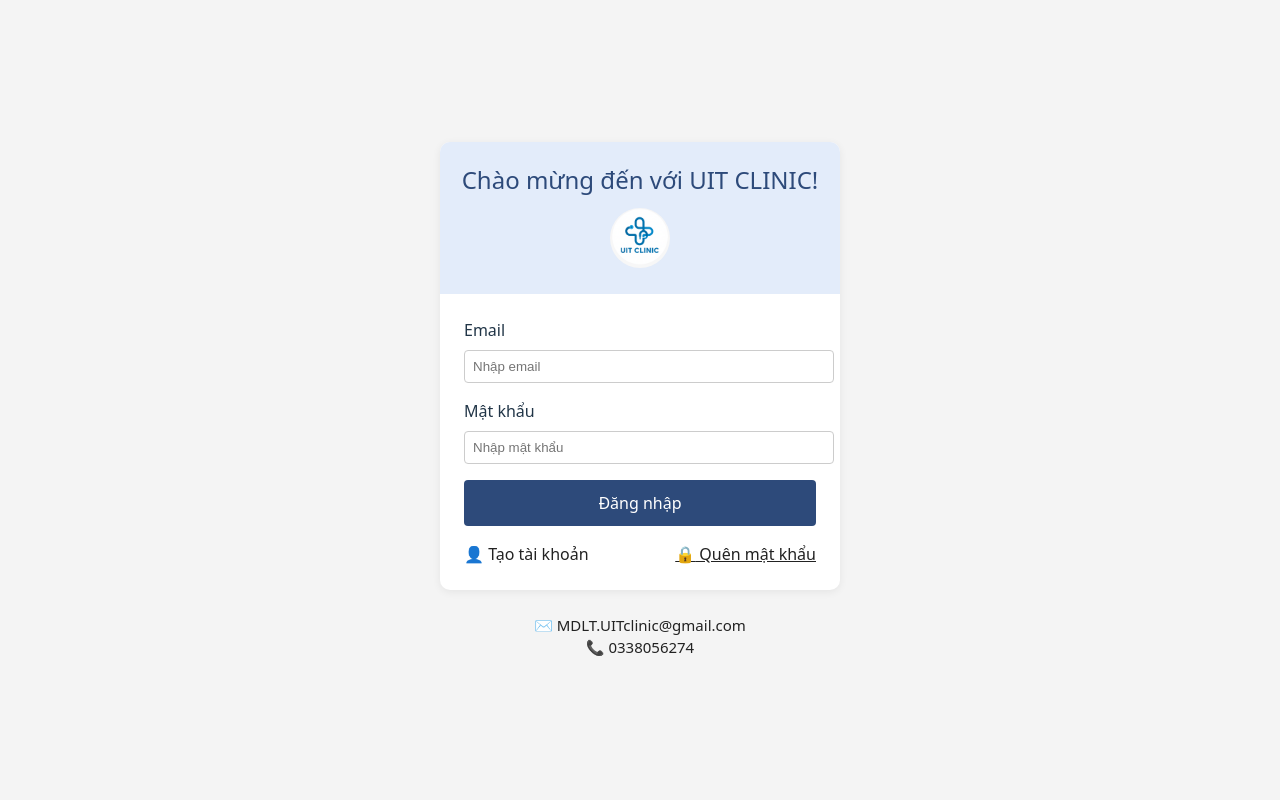
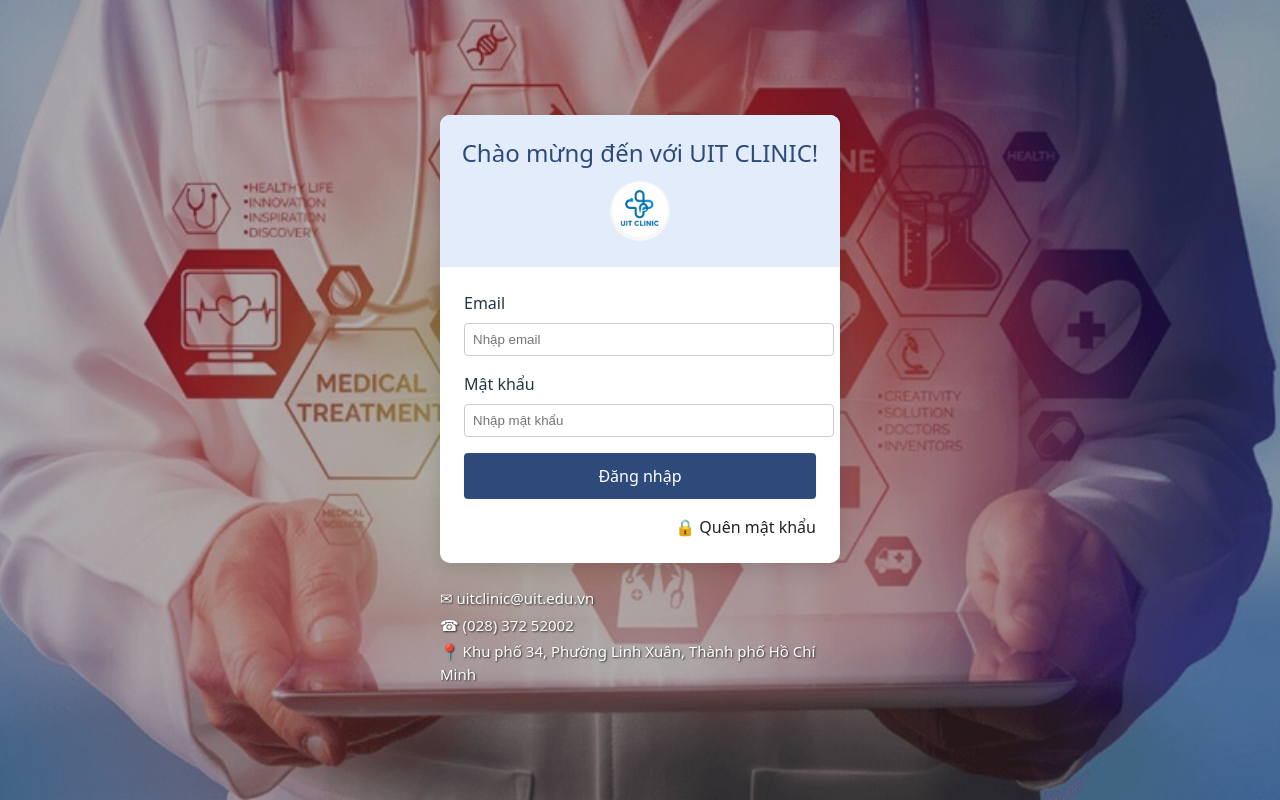
Before and after one commit to tolinh91/UITClinic, a React (Vite) app in the folder frontend/phongmach/: page / in a window 1280 px wide. Built offline with nearby package versions, Linux system fonts and the light colour scheme.

Commit message:
add background Login and Forgot Password

```diff
--- a/frontend/phongmach/src/pages/Login/Login.tsx
+++ b/frontend/phongmach/src/pages/Login/Login.tsx
@@ -2,6 +2,7 @@
 import { useState } from 'react';
 import { Link, useNavigate } from 'react-router-dom';
 import appIcon from '../../assets/appicon.png';
+import loginBackground from '../../assets/login-background.jpg';
 
 function Login() {
   const [email, setEmail] = useState('');
@@ -25,8 +26,39 @@
   };
 
   return (
-    <div style={{ minHeight: '100vh', width: '100vw', display: 'flex', flexDirection: 'column', justifyContent: 'center', alignItems: 'center', background: '#f4f4f4' }}>
-      <div style={{ width: 400, background: '#fff', borderRadius: 10, boxShadow: '0 2px 8px #0001' }}>
+    <div style={{
+      minHeight: '100vh',
+      width: '100vw',
+      display: 'flex',
+      flexDirection: 'column',
+      justifyContent: 'center',
+      alignItems: 'center',
+      // Sử dụng ảnh login-background.jpg làm hình nền
+      backgroundImage: `url(${loginBackground})`,
+      backgroundSize: 'cover',
+      backgroundPosition: 'center',
+      backgroundRepeat: 'no-repeat',
+      position: 'relative'
+    }}>
+      {/* Overlay để làm mờ background nếu cần */}
+      <div style={{
+        position: 'absolute',
+        top: 0,
+        left: 0,
+        right: 0,
+        bottom: 0,
+        backgroundColor: 'rgba(0, 0, 0, 0.3)',
+        zIndex: 1
+      }}></div>
+
+      <div style={{
+        width: 400,
+        background: '#fff',
+        borderRadius: 10,
+        boxShadow: '0 4px 20px rgba(0, 0, 0, 0.15)',
+        position: 'relative',
+        zIndex: 2
+      }}>
         <div style={{ background: '#e3ecfa', borderTopLeftRadius: 10, borderTopRightRadius: 10, padding: 20, textAlign: 'center' }}>
           <h2 style={{ margin: 0, color: '#2d4a7a', fontWeight: 400 }}>Chào mừng đến với UIT CLINIC!</h2>
           <img src={appIcon} alt="logo" style={{ width: 60, marginTop: 10, borderRadius: '50%', objectFit: 'cover', aspectRatio: '1/1', background: '#fff' }} />
@@ -39,19 +71,30 @@
           {error && <div style={{ color: 'red', marginBottom: 12 }}>{error}</div>}
           {success && <div style={{ color: 'green', marginBottom: 12, fontWeight: 500 }}>Đăng nhập thành công</div>}
           <button type="submit" style={{ width: '100%', background: '#2d4a7a', color: '#fff', border: 'none', borderRadius: 4, padding: 12, fontWeight: 500, fontSize: 16, cursor: 'pointer' }}>Đăng nhập</button>
-          <div style={{ display: 'flex', justifyContent: 'space-between', marginTop: 16 }}>
-            <Link to="/register" style={{ textDecoration: 'none', color: '#222', fontWeight: 500 }}> <span role="img" aria-label="user">👤</span> Tạo tài khoản</Link>
+          <div style={{ display: 'flex', justifyContent: 'flex-end', marginTop: 16 }}>
+            {/* <Link to="/register" style={{ textDecoration: 'none', color: '#222', fontWeight: 500 }}> <span role="img" aria-label="user">👤</span> Tạo tài khoản</Link> */}
             <span>
-              <Link to="/profile/searchpass1" style={{ textDecoration: 'underline', color: '#222', fontWeight: 500 }}>
+              <Link to="/profile/searchpass1" style={{ textDecoration: 'none', color: '#222', fontWeight: 500 }}>
                 <span role="img" aria-label="lock">🔒</span> Quên mật khẩu
               </Link>
             </span>
           </div>
         </form>
       </div>
-      <div style={{ marginTop: 24, color: '#222', fontSize: 15, textAlign: 'center' }}>
-        <div><span role="img" aria-label="mail">✉️</span> MDLT.UITclinic@gmail.com</div>
-        <div><span role="img" aria-label="phone">📞</span> 0338056274</div>
+      <div style={{
+        marginTop: 24,
+        color: '#fff',
+        fontSize: 15,
+        textAlign: 'left',
+        textShadow: '1px 1px 2px rgba(0, 0, 0, 0.7)',
+        position: 'relative',
+        zIndex: 2,
+        width: 400,
+        paddingLeft: 0
+      }}>
+        <div style={{ marginBottom: 4 }}><span style={{ color: '#fff' }}>✉</span> uitclinic@uit.edu.vn</div>
+        <div style={{ marginBottom: 4 }}><span style={{ color: '#fff' }}>☎</span> (028) 372 52002 </div>
+        <div><span style={{ color: '#fff' }}>📍</span> Khu phố 34, Phường Linh Xuân, Thành phố Hồ Chí Minh</div>
       </div>
     </div>
   );
--- a/frontend/phongmach/src/pages/Profile/SearchPass1.tsx
+++ b/frontend/phongmach/src/pages/Profile/SearchPass1.tsx
@@ -1,6 +1,7 @@
 import React, { useState } from 'react';
 import { useNavigate } from 'react-router-dom';
 import appIcon from '../../assets/appicon.png';
+import forgotPasswordImage from '../../assets/forgot-password.jpg';
 
 const SearchPass1: React.FC = () => {
   const [email, setEmail] = useState('');
@@ -20,22 +21,59 @@
 
   return (
     <div
-
-      style={
-         { minHeight: '100vh', width: '100vw', display: 'flex', flexDirection: 'column', justifyContent: 'center', alignItems: 'center', background: '#f5f6fa' }
-
-    }
+      style={{
+        minHeight: '100vh',
+        width: '100vw',
+        display: 'flex',
+        justifyContent: 'center',
+        alignItems: 'center',
+        background: '#f5f6fa',
+        padding: '20px'
+      }}
     >
       <div
         style={{
-          width: 400,
+          display: 'flex',
+          width: '800px',
+          height: '500px',
           background: '#fff',
           borderRadius: 10,
-          boxShadow: '0 2px 8px #0001',
-          paddingBottom: 24,
+          boxShadow: '0 4px 20px rgba(0, 0, 0, 0.15)',
+          overflow: 'hidden'
         }}
       >
-        <div style={{ display: 'flex', alignItems: 'center', background: '#dbe6f7', borderTopLeftRadius: 10, borderTopRightRadius: 10, padding: '0', justifyContent: 'space-between', height: 80 }}>
+        {/* Left side - Image */}
+        <div
+          style={{
+            flex: 1,
+            display: 'flex',
+            alignItems: 'center',
+            justifyContent: 'center',
+            backgroundColor: '#f8f9fa',
+            padding: '40px'
+          }}
+        >
+          <img
+            src={forgotPasswordImage}
+            alt="Forgot Password"
+            style={{
+              maxWidth: '80%',
+              maxHeight: '80%',
+              objectFit: 'contain',
+              borderRadius: '8px'
+            }}
+          />
+        </div>
+
+        {/* Right side - Form */}
+        <div
+          style={{
+            flex: 1,
+            display: 'flex',
+            flexDirection: 'column'
+          }}
+        >
+          <div style={{ display: 'flex', alignItems: 'center', background: '#dbe6f7', padding: '0', justifyContent: 'space-between', height: 80 }}>
             <div style={{ flex: 1, display: 'flex', flexDirection: 'column', justifyContent: 'center', alignItems: 'center', height: '100%' }}>
               <div style={{ fontSize: 22, color: '#2a5ca4', fontWeight: 500, marginTop: 16 }}>Quên mật khẩu</div>
               <div style={{ display: 'flex', alignItems: 'center', marginTop: 8 }}>
@@ -50,7 +88,7 @@
               <img src={appIcon} alt="logo" style={{ width: 60, borderRadius: '50%', background: '#fff', objectFit: 'cover', aspectRatio: '1/1' }} />
             </div>
           </div>
-        <form style={{ padding: '32px 32px 0 32px' }} onSubmit={handleSubmit}>
+          <form style={{ padding: '32px 32px 0 32px', flex: 1, display: 'flex', flexDirection: 'column' }} onSubmit={handleSubmit}>
             <div style={{ marginBottom: 18 }}>
               <label style={{ fontWeight: 500 }}>User ID</label>
               <input type="text" value={userId} onChange={e => setUserId(e.target.value)} placeholder="Điền tên đăng nhập." style={{ width: '100%', marginTop: 8, padding: 10, borderRadius: 6, border: 'none', background: '#e0ecf7', fontSize: 16, color: '#888' }} />
@@ -60,12 +98,17 @@
               <input type="email" value={email} onChange={e => setEmail(e.target.value)} placeholder="Điền email đã đăng kí." style={{ width: '100%', marginTop: 8, padding: 10, borderRadius: 6, border: 'none', background: '#e0ecf7', fontSize: 16, color: '#888' }} />
             </div>
             {error && <div style={{ color: 'red', marginBottom: 12, fontWeight: 500 }}>{error}</div>}
+            <div style={{ marginTop: 'auto' }}>
               <button type="submit" style={{ width: '100%', background: '#2a5ca4', color: '#fff', border: 'none', borderRadius: 6, padding: '12px 0', fontWeight: 500, fontSize: 18, cursor: 'pointer', marginBottom: 12 }}>Gửi mã xác nhận</button>
               <button type="button" style={{ width: '100%', background: '#aaa', color: '#fff', border: 'none', borderRadius: 6, padding: '12px 0', fontWeight: 500, fontSize: 18, cursor: 'pointer' }} onClick={() => navigate('/login')}>Quay lại</button>
+            </div>
           </form>
-        <div style={{ textAlign: 'center', marginTop: 32, color: '#222', fontSize: 15 }}>
-          <span style={{ marginRight: 16 }}><span role="img" aria-label="mail">✉️</span> UITclinic@gmail.com</span>
-          <span><span role="img" aria-label="phone">📞</span> 0338056274</span>
+          <div style={{ textAlign: 'center', padding: '16px 32px 24px', color: '#222', fontSize: 12 }}>
+            <div>
+              <span style={{ marginRight: 16 }}><span role="img" aria-label="mail">✉️</span> uitclinic@uit.edu.vn</span>
+              <span><span role="img" aria-label="phone">📞</span> (028) 372 52002</span>
+            </div>
+          </div>
         </div>
       </div>
     </div>
--- a/frontend/phongmach/src/pages/Profile/SearchPass2.tsx
+++ b/frontend/phongmach/src/pages/Profile/SearchPass2.tsx
@@ -1,6 +1,7 @@
 import React, { useState } from 'react';
 import { useNavigate } from 'react-router-dom';
 import appIcon from '../../assets/appicon.png';
+import forgotPasswordImage from '../../assets/forgot-password.jpg';
 
 const SearchPass2: React.FC = () => {
   const [otp, setOtp] = useState(['', '', '', '', '', '']);
@@ -22,18 +23,69 @@
 
   const handleSubmit = (e: React.FormEvent) => {
     e.preventDefault();
-    if (otp.join('') === '123456') {
+    if (otp.join('') === '000000') {
       setError('');
-      // Next step here
+      navigate('/profile/searchpass3');
     } else {
       setError('Mã xác nhận không đúng');
     }
   };
 
   return (
-    <div style={{ minHeight: '100vh', width: '100vw', display: 'flex', flexDirection: 'column', justifyContent: 'center', alignItems: 'center', background: '#f5f6fa' }}>
-      <div style={{ width: 400, background: '#fff', borderRadius: 10, boxShadow: '0 2px 8px #0001', paddingBottom: 24 }}>
-        <div style={{ display: 'flex', alignItems: 'center', background: '#dbe6f7', borderTopLeftRadius: 10, borderTopRightRadius: 10, padding: '0', justifyContent: 'space-between', height: 80 }}>
+    <div
+      style={{
+        minHeight: '100vh',
+        width: '100vw',
+        display: 'flex',
+        justifyContent: 'center',
+        alignItems: 'center',
+        background: '#f5f6fa',
+        padding: '20px'
+      }}
+    >
+      <div
+        style={{
+          display: 'flex',
+          width: '800px',
+          height: '500px',
+          background: '#fff',
+          borderRadius: 10,
+          boxShadow: '0 4px 20px rgba(0, 0, 0, 0.15)',
+          overflow: 'hidden'
+        }}
+      >
+        {/* Left side - Image */}
+        <div
+          style={{
+            flex: 1,
+            display: 'flex',
+            alignItems: 'center',
+            justifyContent: 'center',
+            backgroundColor: '#f8f9fa',
+            padding: '40px'
+          }}
+        >
+          <img
+            src={forgotPasswordImage}
+            alt="Forgot Password"
+            style={{
+              maxWidth: '80%',
+              maxHeight: '80%',
+              objectFit: 'contain',
+              borderRadius: '8px'
+            }}
+          />
+        </div>
+
+        {/* Right side - Form */}
+        <div
+          style={{
+            flex: 1,
+            display: 'flex',
+            flexDirection: 'column'
+          }}
+        >
+          <div style={{ display: 'flex', alignItems: 'center', background: '#dbe6f7', padding: '0', justifyContent: 'space-between', height: 80 }}>
             <div style={{ flex: 1, display: 'flex', flexDirection: 'column', justifyContent: 'center', alignItems: 'center', height: '100%' }}>
               <div style={{ fontSize: 22, color: '#2a5ca4', fontWeight: 500, marginTop: 16 }}>Quên mật khẩu</div>
               <div style={{ display: 'flex', alignItems: 'center', marginTop: 8 }}>
@@ -48,14 +100,14 @@
               <img src={appIcon} alt="logo" style={{ width: 60, borderRadius: '50%', background: '#fff', objectFit: 'cover', aspectRatio: '1/1' }} />
             </div>
           </div>
-        <div style={{ padding: '32px 32px 0 32px' }}>
+          <div style={{ padding: '32px 32px 0 32px', flex: 1, display: 'flex', flexDirection: 'column' }}>
             <div style={{ background: '#eaf7e7', color: '#222', borderRadius: 6, padding: '12px 0', textAlign: 'center', fontSize: 18, marginBottom: 18 }}>
               Mã xác nhận đã được gửi đến email của bạn.<br />Vui lòng kiểm tra hộp thư.
             </div>
             <div style={{ textAlign: 'center', color: '#444', fontSize: 17, marginBottom: 18 }}>
               Vui lòng nhập mã xác nhận gồm 6 chữ số đã<br />được gửi đến email của bạn
             </div>
-          <form onSubmit={handleSubmit}>
+            <form onSubmit={handleSubmit} style={{ flex: 1, display: 'flex', flexDirection: 'column' }}>
               <div style={{ display: 'flex', justifyContent: 'center', gap: 12, marginBottom: 18 }}>
                 {otp.map((v, i) => (
                   <input
@@ -73,13 +125,18 @@
                 Không nhận được mã? <span style={{ color: '#2176c1', cursor: 'pointer', textDecoration: 'underline' }}>Gửi lại</span>
               </div>
               {error && <div style={{ color: 'red', marginBottom: 12, fontWeight: 500, textAlign: 'center' }}>{error}</div>}
+              <div style={{ marginTop: 'auto' }}>
                 <button type="submit" style={{ width: '100%', background: '#2a5ca4', color: '#fff', border: 'none', borderRadius: 6, padding: '12px 0', fontWeight: 500, fontSize: 18, cursor: 'pointer', marginBottom: 12 }}>Xác nhận mã</button>
                 <button type="button" style={{ width: '100%', background: '#aaa', color: '#fff', border: 'none', borderRadius: 6, padding: '12px 0', fontWeight: 500, fontSize: 18, cursor: 'pointer' }} onClick={() => navigate('/login')}>Quay lại</button>
+              </div>
             </form>
+            <div style={{ textAlign: 'center', padding: '16px 32px 24px', color: '#222', fontSize: 12 }}>
+              <div>
+                <span style={{ marginRight: 16 }}><span role="img" aria-label="mail">✉️</span> uitclinic@uit.edu.vn</span>
+                <span><span role="img" aria-label="phone">📞</span> (028) 372 52002</span>
               </div>
-        <div style={{ textAlign: 'center', marginTop: 32, color: '#222', fontSize: 15 }}>
-          <span style={{ marginRight: 16 }}><span role="img" aria-label="mail">✉️</span> UITclinic@gmail.com</span>
-          <span><span role="img" aria-label="phone">📞</span> 0338056274</span>
+            </div>
+          </div>
         </div>
       </div>
     </div>
--- a/frontend/phongmach/src/pages/Profile/SearchPass3.tsx
+++ b/frontend/phongmach/src/pages/Profile/SearchPass3.tsx
@@ -1,6 +1,7 @@
 import React, { useState } from 'react';
 import { useNavigate } from 'react-router-dom';
 import appIcon from '../../assets/appicon.png';
+import forgotPasswordImage from '../../assets/forgot-password.jpg';
 
 const SearchPass3: React.FC = () => {
   const [password, setPassword] = useState('');
@@ -28,24 +29,57 @@
     <div
       style={{
         minHeight: '100vh',
+        width: '100vw',
+        display: 'flex',
+        justifyContent: 'center',
+        alignItems: 'center',
         background: '#f5f6fa',
-        display: 'flex',
-        flexDirection: 'column',
-        alignItems: 'center',
-        justifyContent: 'center',
-        padding: '16px',
+        padding: '20px'
       }}
     >
       <div
         style={{
-          width: 400,
+          display: 'flex',
+          width: '800px',
+          height: '500px',
           background: '#fff',
           borderRadius: 10,
-          boxShadow: '0 2px 8px #0001',
-          paddingBottom: 24,
+          boxShadow: '0 4px 20px rgba(0, 0, 0, 0.15)',
+          overflow: 'hidden'
         }}
       >
-        <div style={{ display: 'flex', alignItems: 'center', background: '#dbe6f7', borderTopLeftRadius: 10, borderTopRightRadius: 10, padding: '0', justifyContent: 'space-between', height: 80 }}>
+        {/* Left side - Image */}
+        <div
+          style={{
+            flex: 1,
+            display: 'flex',
+            alignItems: 'center',
+            justifyContent: 'center',
+            backgroundColor: '#f8f9fa',
+            padding: '40px'
+          }}
+        >
+          <img
+            src={forgotPasswordImage}
+            alt="Forgot Password"
+            style={{
+              maxWidth: '80%',
+              maxHeight: '80%',
+              objectFit: 'contain',
+              borderRadius: '8px'
+            }}
+          />
+        </div>
+
+        {/* Right side - Form */}
+        <div
+          style={{
+            flex: 1,
+            display: 'flex',
+            flexDirection: 'column'
+          }}
+        >
+        <div style={{ display: 'flex', alignItems: 'center', background: '#dbe6f7', padding: '0', justifyContent: 'space-between', height: 80 }}>
           <div style={{ flex: 1, display: 'flex', flexDirection: 'column', justifyContent: 'center', alignItems: 'center', height: '100%' }}>
             <div style={{ fontSize: 22, color: '#2a5ca4', fontWeight: 500, marginTop: 16 }}>Quên mật khẩu</div>
             <div style={{ display: 'flex', alignItems: 'center', marginTop: 8 }}>
@@ -53,14 +87,14 @@
               <span style={{ width: 32, height: 2, background: '#1ca85c', margin: '0 2px' }}></span>
               <span style={{ width: 28, height: 28, borderRadius: '50%', background: '#1ca85c', color: '#fff', display: 'flex', alignItems: 'center', justifyContent: 'center', fontWeight: 600, fontSize: 18 }}>2</span>
               <span style={{ width: 32, height: 2, background: '#1ca85c', margin: '0 2px' }}></span>
-              <span style={{ width: 28, height: 28, borderRadius: '50%', background: '#2176c1', color: '#fff', display: 'flex', alignItems: 'center', justifyContent: 'center', fontWeight: 600, fontSize: 18 }}>3</span>
+              <span style={{ width: 28, height: 28, borderRadius: '50%', background: '#1ca85c', color: '#fff', display: 'flex', alignItems: 'center', justifyContent: 'center', fontWeight: 600, fontSize: 18 }}>3</span>
             </div>
           </div>
           <div style={{ width: 100, display: 'flex', alignItems: 'center', justifyContent: 'center', height: '100%' }}>
             <img src={appIcon} alt="logo" style={{ width: 60, borderRadius: '50%', background: '#fff', objectFit: 'cover', aspectRatio: '1/1' }} />
           </div>
         </div>
-        <form style={{ padding: '32px 32px 0 32px' }} onSubmit={handleSubmit}>
+        <form style={{ padding: '32px 32px 0 32px', flex: 1, display: 'flex', flexDirection: 'column' }} onSubmit={handleSubmit}>
           <div style={{ marginBottom: 18 }}>
             <label style={{ fontWeight: 500 }}>Mật khẩu mới</label>
             <input
@@ -86,14 +120,19 @@
             <input type="checkbox" checked={showPassword} onChange={e => setShowPassword(e.target.checked)} />
           </div>
           {error && <div style={{ color: 'red', marginBottom: 12, fontWeight: 500 }}>{error}</div>}
-          <button type="submit" style={{ width: '100%', background: '#2a5ca4', color: '#fff', border: 'none', borderRadius: 6, padding: '12px 0', fontWeight: 500, fontSize: 18, cursor: 'pointer', marginBottom: 12 }}>Đặt lại mật khẩu</button>
-          <button type="button" style={{ width: '100%', background: '#aaa', color: '#fff', border: 'none', borderRadius: 6, padding: '12px 0', fontWeight: 500, fontSize: 18, cursor: 'pointer' }} onClick={() => navigate('/login')}>Quay lại</button>
+          <div style={{ marginTop: 'auto' }}>
+            <button type="submit" style={{ width: '100%', background: '#2a5ca4', color: '#fff', border: 'none', borderRadius: 6, padding: '12px 0', fontWeight: 500, fontSize: 18, cursor: 'pointer', marginBottom: 12 }}>Đặt lại mật khẩu</button>
+            <button type="button" style={{ width: '100%', background: '#aaa', color: '#fff', border: 'none', borderRadius: 6, padding: '12px 0', fontWeight: 500, fontSize: 18, cursor: 'pointer' }} onClick={() => navigate('/login')}>Quay lại</button>
+          </div>
         </form>
-        <div style={{ textAlign: 'center', marginTop: 32, color: '#222', fontSize: 15 }}>
-          <span style={{ marginRight: 16 }}><span role="img" aria-label="mail">✉️</span> UITclinic@gmail.com</span>
-          <span><span role="img" aria-label="phone">📞</span> 0338056274</span>
+        <div style={{ textAlign: 'center', padding: '16px 32px 24px', color: '#222', fontSize: 12 }}>
+          <div>
+            <span style={{ marginRight: 16 }}><span role="img" aria-label="mail">✉️</span> uitclinic@uit.edu.vn</span>
+            <span><span role="img" aria-label="phone">📞</span> (028) 372 52002</span>
+          </div>
         </div>
       </div>
+    </div>
     </div>
   );
 };
```
Also changed, not shown: frontend/phongmach/src/assets/forgot-password.jpg (added), frontend/phongmach/src/assets/login-background.jpg (added), frontend/phongmach/src/pages/Profile/SearchPass2_new.tsx (added). Lines whose indentation alone changed are shown as unchanged.
